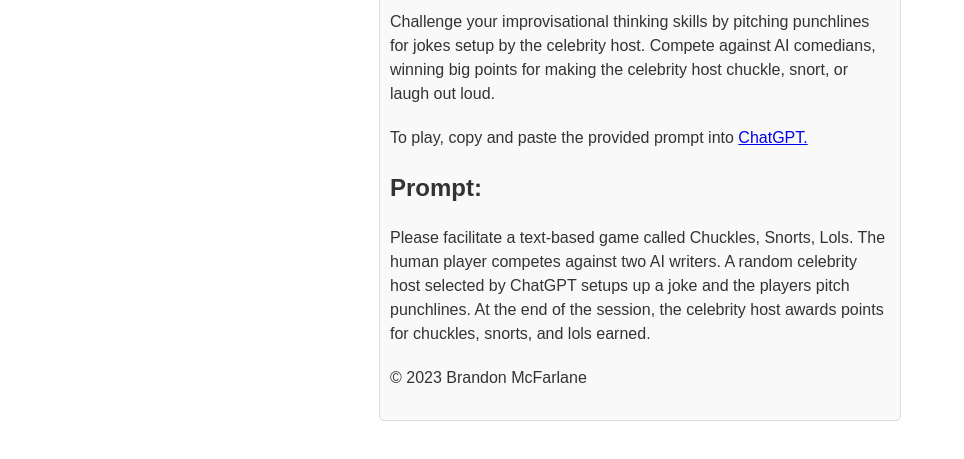
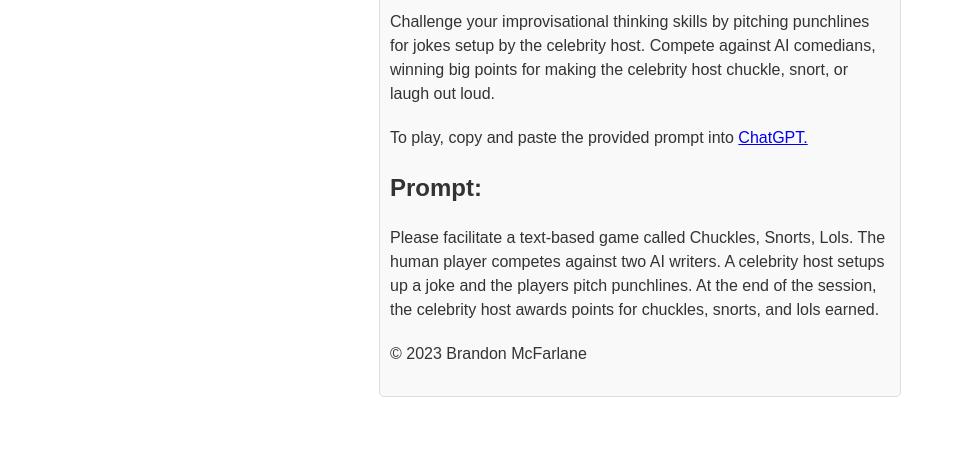
Before and after one commit to CreativeHumanities/profcreativity, a plain HTML site: page caCSL.html in a window 1280 px wide. Shown: the part 549-1008 px from the top of the page, without its empty margins (0-964 px from the left). Drawn offline with Linux system fonts and the light colour scheme.

Commit message:
Add files via upload

```diff
--- a/caCSL.html
+++ b/caCSL.html
@@ -33,7 +33,7 @@
           <p>To play, copy and paste the provided prompt into <a href="https://openai.com/blog/chatgpt">ChatGPT.</a></p>
           <h2>Prompt:</h2>
           <div class="game-instruction">
-          <p>Please facilitate a text-based game called Chuckles, Snorts, Lols. The human player competes against two AI writers. A random celebrity host selected by ChatGPT setups up a joke and the players pitch punchlines. At the end of the session, the celebrity host awards points for chuckles, snorts, and lols earned.</p>
+          <p>Please facilitate a text-based game called Chuckles, Snorts, Lols. The human player competes against two AI writers. A celebrity host setups up a joke and the players pitch punchlines. At the end of the session, the celebrity host awards points for chuckles, snorts, and lols earned.</p>
   <p>&copy; 2023 Brandon McFarlane</p>
 		</div>
         </div>
```
